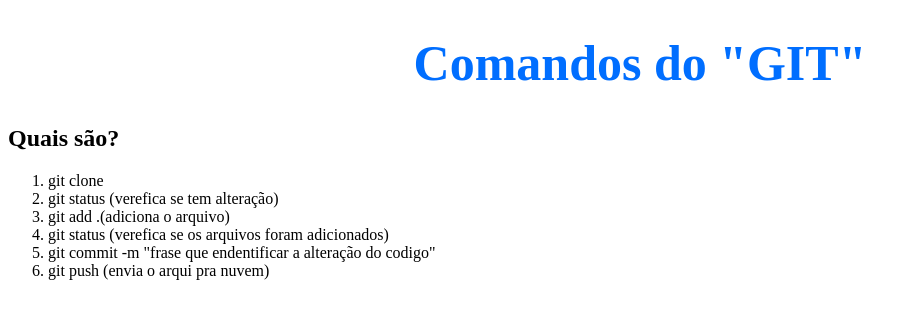
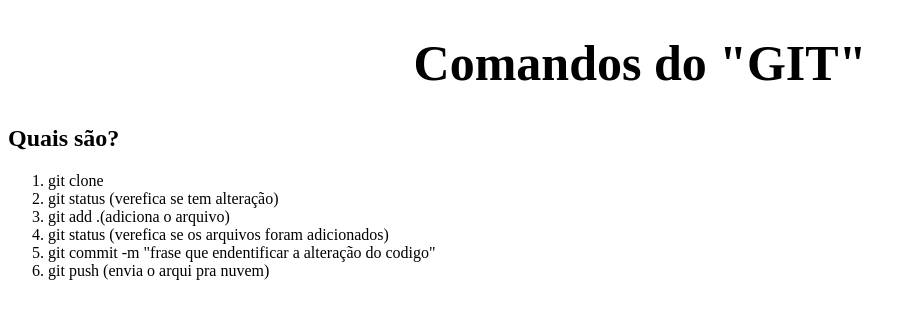
Before and after one commit to MaPelassa/gitflow, a plain HTML site: page index.html in a window 1280 px wide. Shown: the whole page, without its empty margins (0-915 px from the left). Drawn offline with Linux system fonts and the light colour scheme.

Commit message:
index.html

```diff
--- a/index.html
+++ b/index.html
@@ -10,7 +10,7 @@
     <title>Exercício 02</title>
 </head>
 <body>
-    <h1 style="text-align: center;font-size: 50px;color: rgb(0, 110, 255);">Comandos do "GIT"</h1>
+    <h1 style="text-align: center;font-size: 50px;color: rgb(0, 0, 0);">Comandos do "GIT"</h1>
     <h2>Quais são?</h2>
     <ol start="1">
         <li>git clone</li>
```
